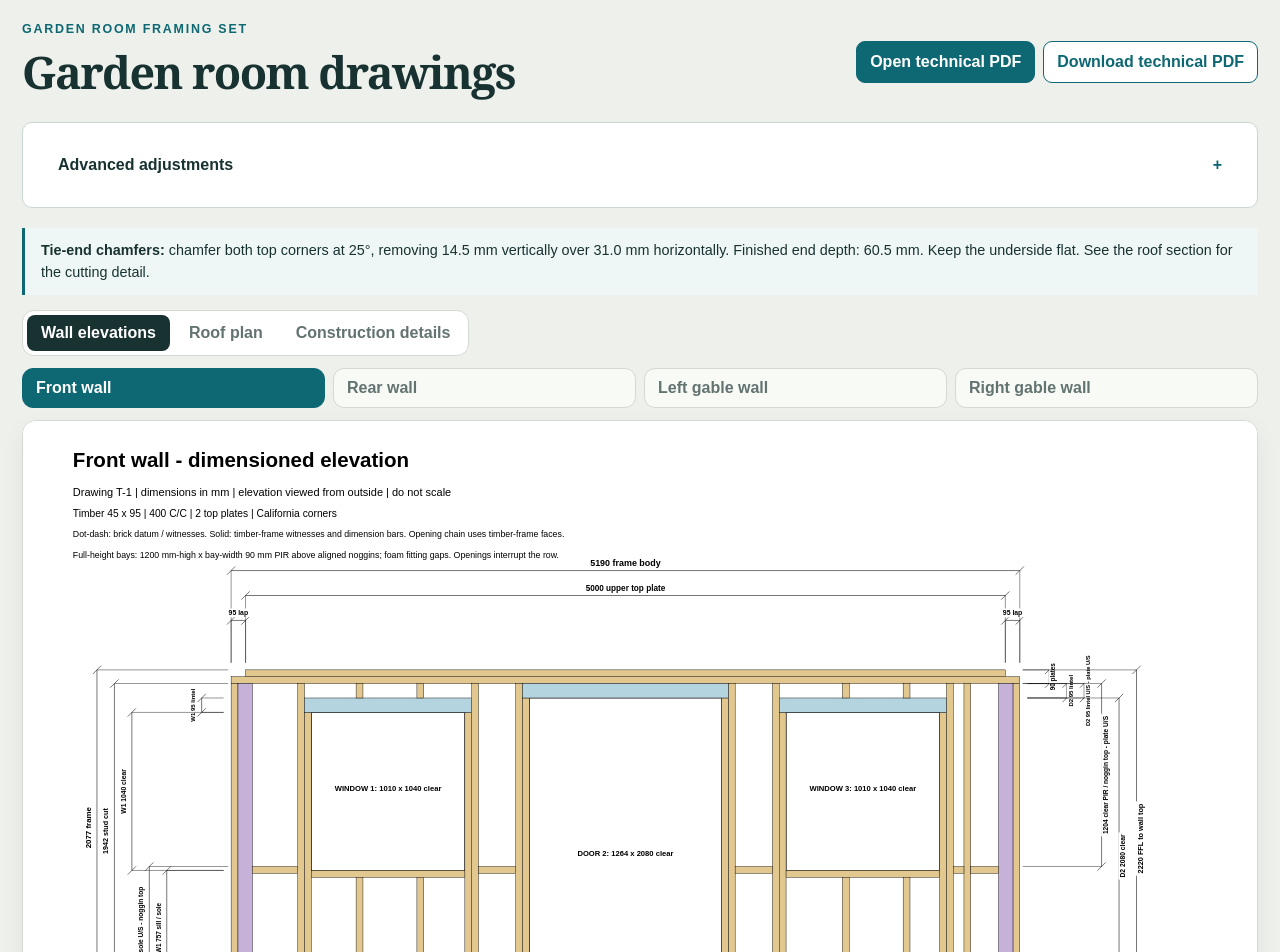
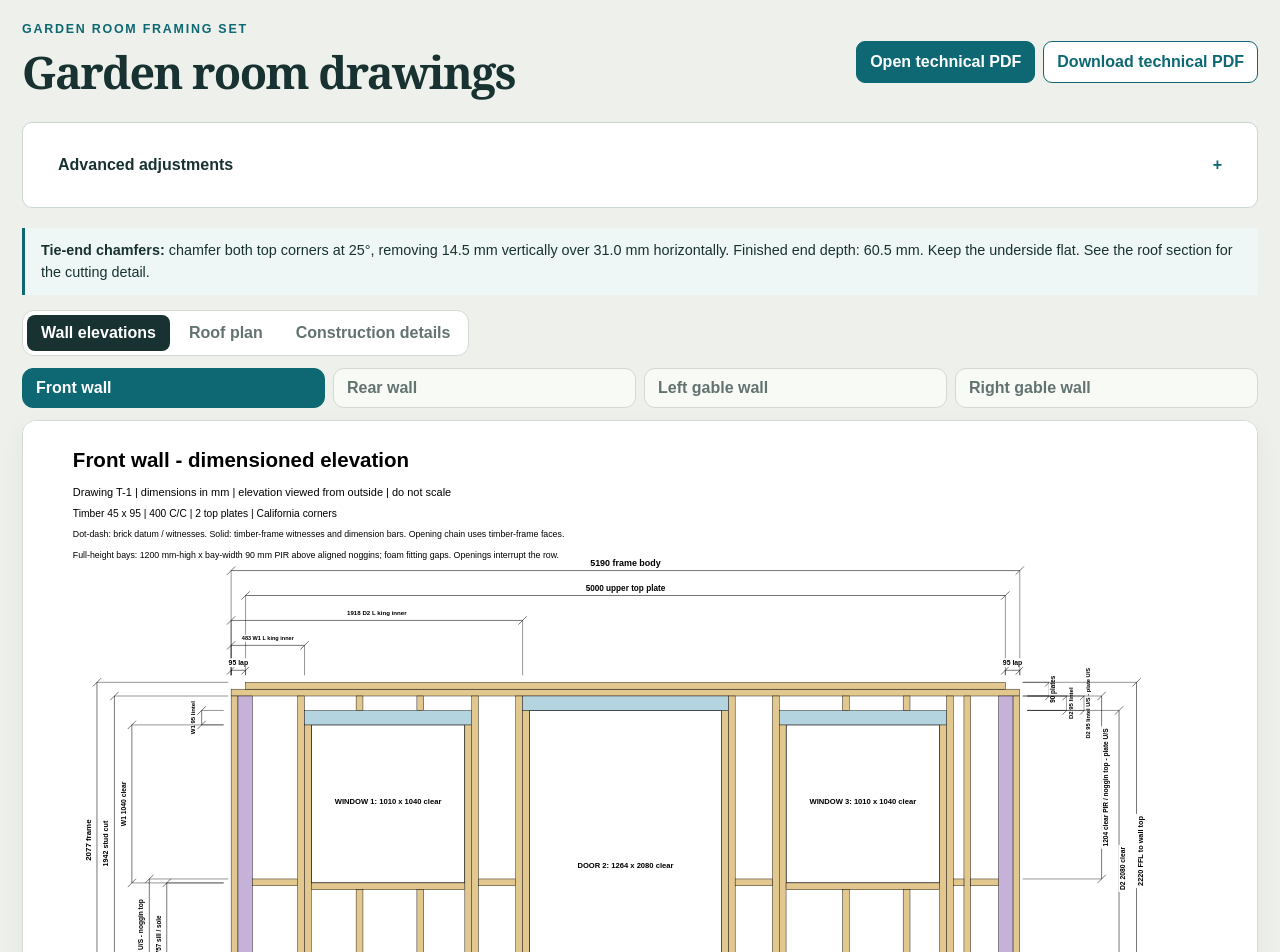
Before and after one commit to FelixMantz/garden-room-framing, a Next.js app: page / in a window 1280 px wide. Shown: the top 952 px of the page. Built offline with nearby package versions, Linux system fonts and the light colour scheme.

Commit message:
Add front king stud cross-check dimensions

```diff
--- a/app/pdf/walls.ts
+++ b/app/pdf/walls.ts
@@ -38,7 +38,7 @@ export function drawWallTechnical(cfg:WallConfig,members:Member[],page:number,to
   c.text(`Timber ${cfg.studFace} x ${cfg.studDepth} | ${cfg.studCentres} C/C | ${cfg.topPlates} top plates | California corners`,12,23,7);
   c.text("Dot-dash: brick datum / witnesses. Solid: timber-frame witnesses and dimension bars. Opening chain uses timber-frame faces.",12,28,6);
   // Dimension rails use external projected datums: never extend centreline witnesses down the length of studs.
-  const area={x:50,y:cfg.gable?50:45,w:190,h:cfg.gable?111:116};
+  const area={x:50,y:cfg.gable?50:cfg.id==='front'?51:45,w:190,h:cfg.gable?111:cfg.id==='front'?110:116};
   const domainX=cfg.maxX-cfg.minX,domainY=cfg.maxY+cfg.frameBase;
   const scale=Math.min(area.w/domainX,area.h/domainY),usedW=domainX*scale,usedH=domainY*scale;
   const ox=area.x+(area.w-usedW)/2-cfg.minX*scale,top=area.y+(area.h-usedH)/2;
@@ -65,8 +65,15 @@ export function drawWallTechnical(cfg:WallConfig,members:Member[],page:number,to
   // Their x coordinates still refer to the labelled faces or centrelines.
   const topWitness=Y(cfg.maxY)-1,bottomWitness=slab+1;
   // Overall and plate chain dimensions.
-  hTechnical(c,X(0),X(cfg.width),topWitness,area.y-9,`${fmt(cfg.width)} frame body`,6.1);
-  hTechnical(c,X(cfg.upperStart),X(cfg.upperEnd),topWitness,area.y-3,`${fmt(cfg.upperEnd-cfg.upperStart)} upper top plate`,5.6);
+  hTechnical(c,X(0),X(cfg.width),topWitness,area.y-15,`${fmt(cfg.width)} frame body`,6.1);
+  hTechnical(c,X(cfg.upperStart),X(cfg.upperEnd),topWitness,area.y-9,`${fmt(cfg.upperEnd-cfg.upperStart)} upper top plate`,5.6);
+  if(cfg.id==="front"){
+    const [leftWindow,door]=cfg.computedOpenings;
+    const leftWindowKingInner=leftWindow.x-cfg.studFace;
+    const doorKingInner=door.x-cfg.studFace;
+    hTechnical(c,X(0),X(doorKingInner),topWitness,area.y-3,`${fmt(doorKingInner)} D2 L king inner`,4.2);
+    hTechnical(c,X(0),X(leftWindowKingInner),topWitness,area.y+3,`${fmt(leftWindowKingInner)} W1 L king inner`,3.8);
+  }
   hTechnical(c,X(cfg.brickStart),X(cfg.brickEnd),slab,area.y+area.h+(cfg.id==='front'?28:10),`${fmt(cfg.brickBody)} brick run`,5.7,BRICK_DATUM_DASH);
   // Opening widths and horizontal set-out from wall origin.
   const openingDimY=area.y+area.h+(cfg.id==='front'?10:4);
@@ -124,8 +131,9 @@ export function drawWallTechnical(cfg:WallConfig,members:Member[],page:number,to
   vTechnical(c,ffl,wallTop,X(cfg.width),nextRail("right"),`${fmt(cfg.frameBase+cfg.wallHeight-cfg.ffl)} FFL to wall top`,5.0,"right");
   // Assembly rails: dimensions refer to real member faces, outside the field.
   const leftLap=Math.abs(cfg.upperStart),rightLap=Math.abs(cfg.upperEnd-cfg.width);
-  hTechnical(c,X(Math.min(0,cfg.upperStart)),X(Math.max(0,cfg.upperStart)),topWitness,area.y+3,`${fmt(leftLap)} lap`,4.7);
-  hTechnical(c,X(Math.min(cfg.width,cfg.upperEnd)),X(Math.max(cfg.width,cfg.upperEnd)),topWitness,area.y+3,`${fmt(rightLap)} lap`,4.7);
+  const lapRail=area.y+(cfg.id==="front"?9:3);
+  hTechnical(c,X(Math.min(0,cfg.upperStart)),X(Math.max(0,cfg.upperStart)),topWitness,lapRail,`${fmt(leftLap)} lap`,4.7);
+  hTechnical(c,X(Math.min(cfg.width,cfg.upperEnd)),X(Math.max(cfg.width,cfg.upperEnd)),topWitness,lapRail,`${fmt(rightLap)} lap`,4.7);
   const noggin=members.find(m=>m.type==="noggin"),studTop=cfg.wallHeight-cfg.plates;
   if(noggin){
     hTechnical(c,X(noggin.x!),X(noggin.x!+noggin.w!),bottomWitness,area.y+area.h+(cfg.id==='front'?4:28),`${fmt(noggin.w!)} noggin / clear bay`,4.6);
```
Also changed, not shown: 1 other file (tests, documents, lock files or other folders).
